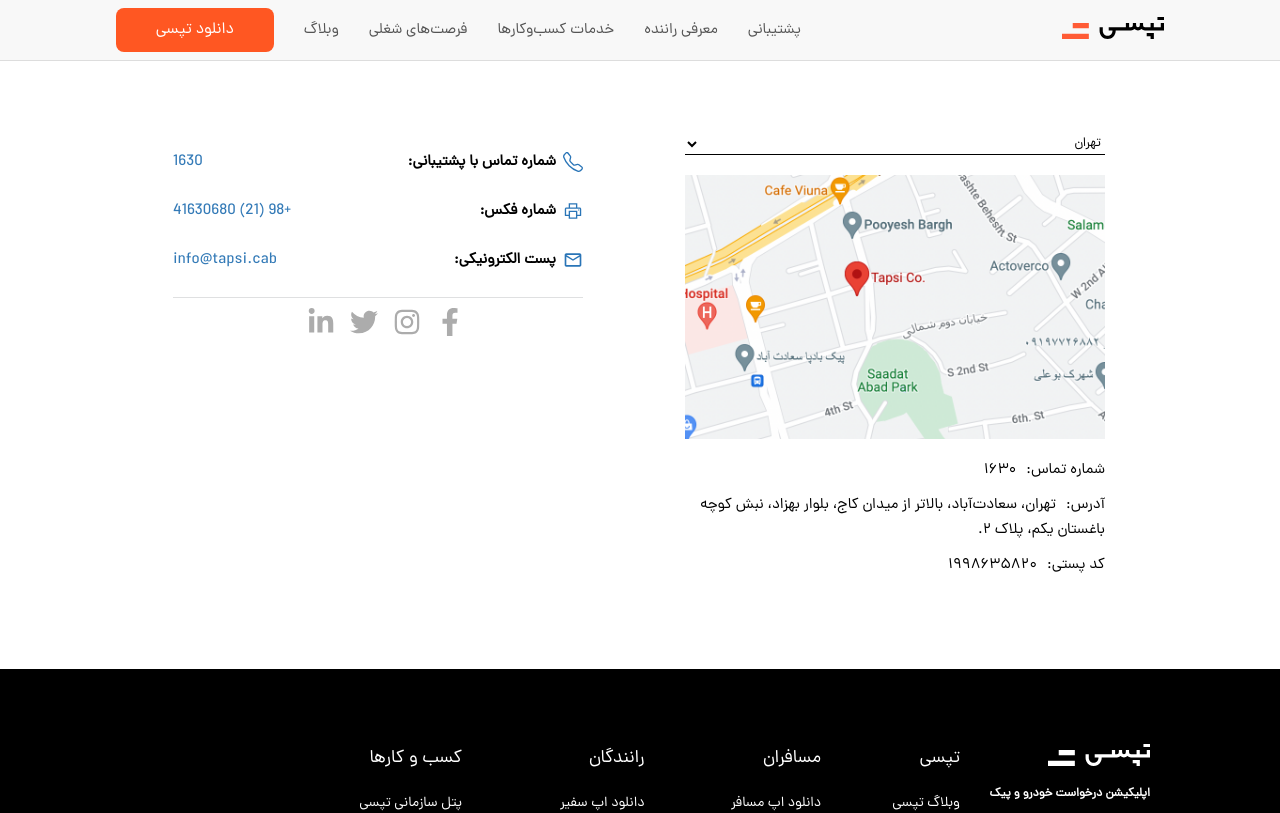
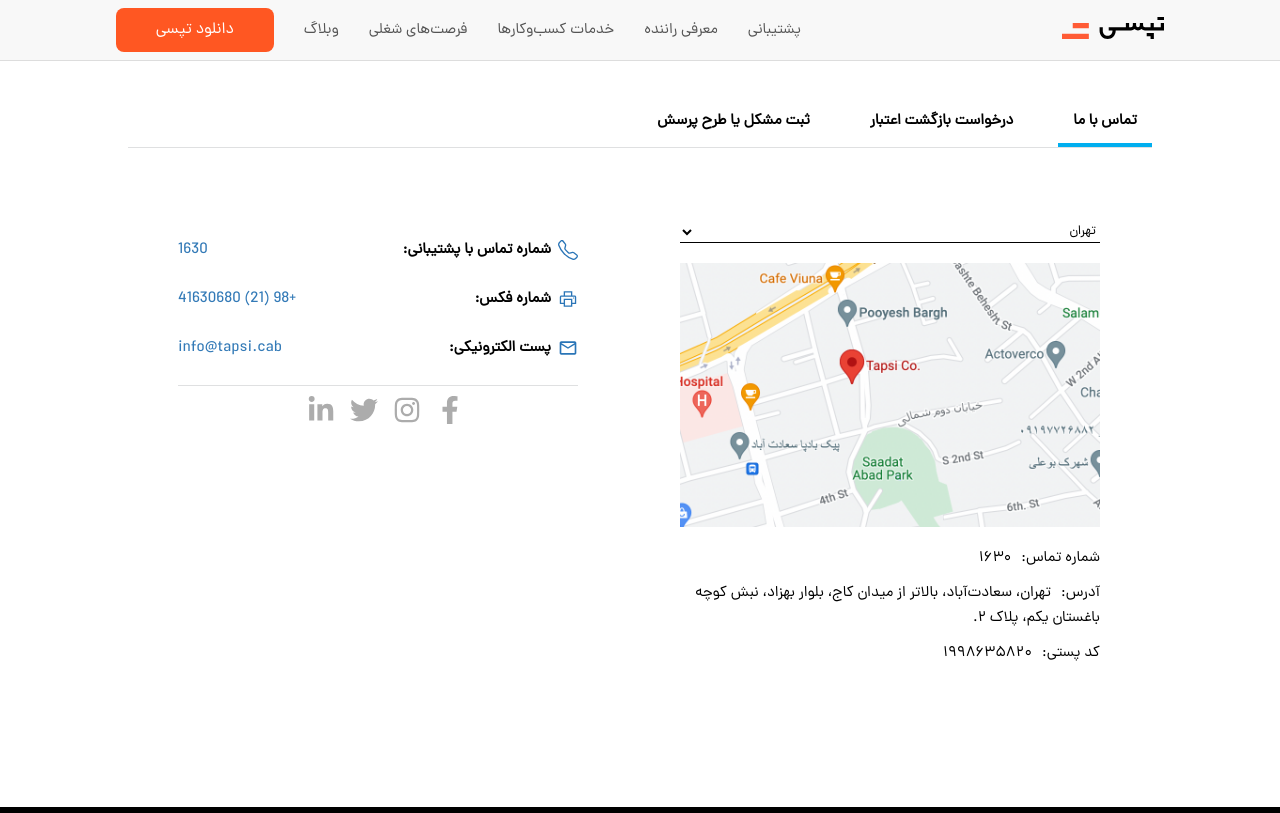
Before and after one commit to a-terohid/tapsi-clone, a React (Create React App) app: page / in a window 1280 px wide. Shown: the top 813 px of the page. Built offline with nearby package versions, Linux system fonts and the light colour scheme.

Commit message:
complete support

```diff
--- a/src/Components/Support/Support.js
+++ b/src/Components/Support/Support.js
@@ -1,4 +1,4 @@
-import React from 'react';
+import React , { useState } from 'react';
 
 //styles
 import styles from "./Support.module.scss"
@@ -9,9 +9,25 @@
 import ContactUs from "./ContactUs/ContactUs";
 
 const Support = () => {
+
+    const [ component , setComponennt ] = useState("ContactUs")
+
+    const clickHandler = ( name ) => {
+        setComponennt( name )
+    }
+
     return (
-        <div className={ styles.support } >
-            <ContactUs />
+        <div style={{ background: "#fff" }} >
+            <div className={ styles.support } >
+                <div className={ styles.header }>
+                    <h3 className={ component == "ContactUs" ? styles.title : null } onClick={ () => clickHandler( "ContactUs" ) } >تماس با ما</h3>
+                    <h3 className={ component == "CreditReturnRequest" ? styles.title : null } onClick={ () => clickHandler( "CreditReturnRequest" ) } >درخواست بازگشت اعتبار</h3>
+                    <h3 className={ component == "RecordProblem_RaiseQuestion" ? styles.title : null } onClick={ () => clickHandler( "RecordProblem_RaiseQuestion" ) } >ثبت مشکل یا طرح پرسش</h3>
+                </div>
+                { component == "ContactUs" ? <ContactUs className={ styles.component } /> : null }
+                { component == "CreditReturnRequest" ? <CreditReturnRequest className={ styles.component } /> : null }
+                { component == "RecordProblem_RaiseQuestion" ? <RecordProblem_RaiseQuestion className={ styles.component } /> : null }
+            </div>
         </div>
     );
 };
--- a/src/Components/Support/Support.module.scss
+++ b/src/Components/Support/Support.module.scss
@@ -1,3 +1,83 @@
+@font-face {
+	font-family: dana;
+	font-style: normal;
+	font-weight: normal;
+	src: url('../../../fonts/eot/dana-regular.eot');
+	src: url('../../../fonts/eot/dana-regular.eot?#iefix') format('embedded-opentype'),  /* IE6-8 */
+		 url('../../../fonts/woff2/dana-regular.woff2') format('woff2'),  /* FF39+,Chrome36+, Opera24+*/
+		 url('../../../fonts/woff/dana-regular.woff') format('woff');  /* FF3.6+, IE9, Chrome6+, Saf5.1+*/
+}
+
 .support{
-    margin-top: 60px;
+    font-family: dana;
+    background: #fff;
+    margin: auto;
+    max-width: 1024px;
+    padding-bottom: 50px;
+    padding-top: 110px;
+    width: 100%;
 }
+
+.header{
+    display: flex;
+    border-bottom: 1px solid #dfe0e1;
+
+    h3{
+        cursor: pointer;
+        margin-left: 30px;
+        font-size: 15px;
+        padding: 0 15px 10px;
+    }
+}
+
+.title{
+    border-bottom: 4px solid #00aeef;
+}
+
+.component{
+    animation: scale-in-ver-bottom 0.5s cubic-bezier(0.250, 0.460, 0.450, 0.940) both;
+    -webkit-animation: scale-in-ver-bottom 0.5s cubic-bezier(0.250, 0.460, 0.450, 0.940) both;
+}
+
+@media ( max-width:580px) {
+    .header{
+        justify-content: center;
+        h3{
+            font-size: 10px;
+            margin-left: 10px;
+        }
+    }
+}
+
+@-webkit-keyframes scale-in-ver-bottom {
+    0% {
+      -webkit-transform: scaleY(0);
+              transform: scaleY(0);
+      -webkit-transform-origin: 0% 100%;
+              transform-origin: 0% 100%;
+      opacity: 1;
+    }
+    100% {
+      -webkit-transform: scaleY(1);
+              transform: scaleY(1);
+      -webkit-transform-origin: 0% 100%;
+              transform-origin: 0% 100%;
+      opacity: 1;
+    }
+  }
+  @keyframes scale-in-ver-bottom {
+    0% {
+      -webkit-transform: scaleY(0);
+              transform: scaleY(0);
+      -webkit-transform-origin: 0% 100%;
+              transform-origin: 0% 100%;
+      opacity: 1;
+    }
+    100% {
+      -webkit-transform: scaleY(1);
+              transform: scaleY(1);
+      -webkit-transform-origin: 0% 100%;
+              transform-origin: 0% 100%;
+      opacity: 1;
+    }
+  }
```
